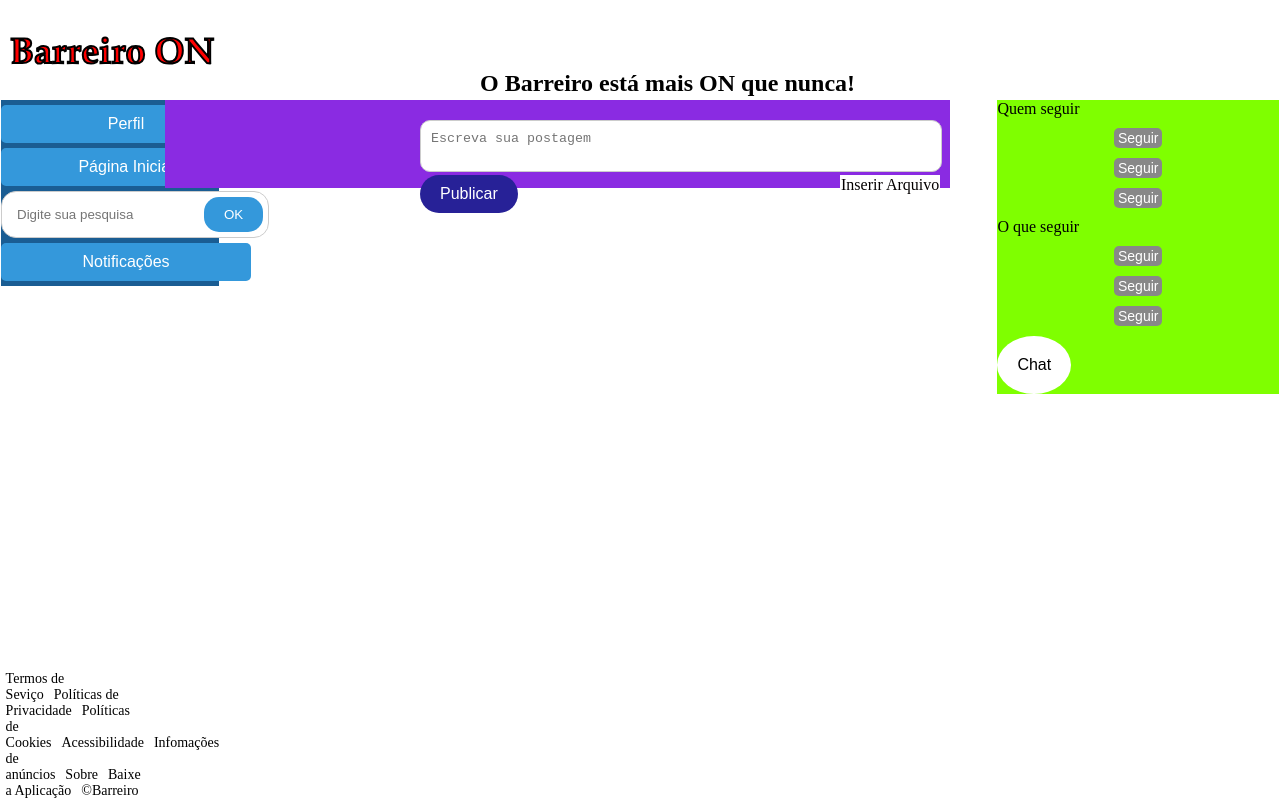
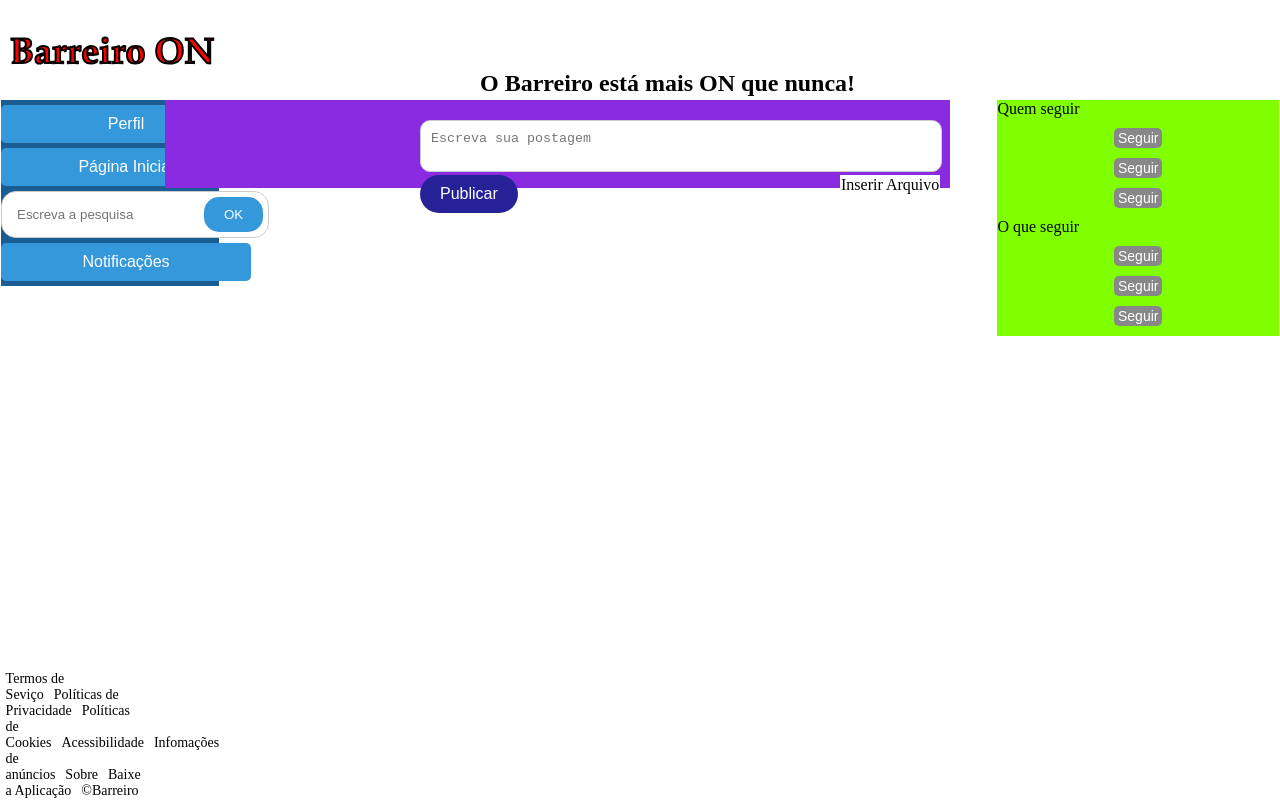
Before and after one commit to Firebit888/Barreiro-ON, a React (Create React App) app: page / in a window 1280 px wide. Both pictures are taken after a click on the button "Procurar". Built offline with nearby package versions, Linux system fonts and the light colour scheme.

Commit message:
Atualização do read.me, foi removido o botão chat do qual acho que não faz sentido ter um chat na plataforma.

```diff
--- a/src/View/Bt_procura.js
+++ b/src/View/Bt_procura.js
@@ -11,7 +11,7 @@ function Bt_procura() {
 
   const handleSearch = () => {
     // Faça o que for necessário com o valor da pesquisa (searchValue)
-    console.log(`Você está procurando por: ${searchValue}`);
+    console.log(`Está a procurar por: ${searchValue}`);
   };
 
   const handleInputChange = (e) => {
@@ -30,7 +30,7 @@ function Bt_procura() {
         <div className="search-box">
           <input
             type="text"
-            placeholder="Digite sua pesquisa"
+            placeholder="Escreva a pesquisa"
             value={searchValue}
             onChange={handleInputChange}
             onKeyPress={handleEnterPress}
--- a/src/View/Bts.js
+++ b/src/View/Bts.js
@@ -43,12 +43,6 @@ function Bt_inicial() {
     );
 }
 
-function Bt_lives() {
-    return (
-        <button className="tw-button">Lives</button>
-    );
-}
-
 function Bt_notes() {
     return (
         <button className="tw-button">Notificações</button>
--- a/src/View/Btstwo.js
+++ b/src/View/Btstwo.js
@@ -1,7 +1,6 @@
 //Serve para lançar botões para a  main e outros para futuro
 //Coluna lado direito
 import React from "react";
-import ChatButton from "./Chat";
 import FollowButton from "./FollowButton";
 import FollowButtontwo from "./FollowButtontwo";
 import './Style.css';
@@ -18,7 +17,6 @@ export default function Btstwo() {
                 <FollowButtontwo />
                 <FollowButtontwo />
                 <FollowButtontwo />
-                <ChatButton />
             </div>
         </div>
     );
--- a/src/View/Chat.js
+++ /dev/null
@@ -1,17 +0,0 @@
-import React from 'react';
-import './Style.css';
-
-const ChatButton = () => {
-  const openChat = () => {
-    // Implemente a lógica para abrir a janela de chat aqui
-    // Pode ser uma janela de chat em tempo real ou um formulário de contato.
-  };
-
-  return (
-    <button className="chat-button" onClick={openChat}>
-      <i className="fa fa-comment"></i> Chat
-    </button>
-  );
-};
-
-export default ChatButton;
```
Also changed, not shown: 1 other file (tests, documents, lock files or other folders).
